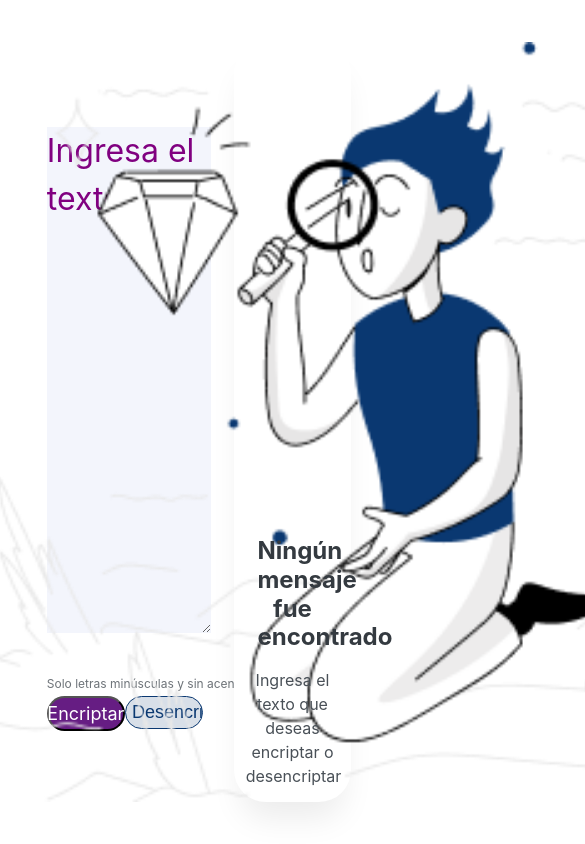
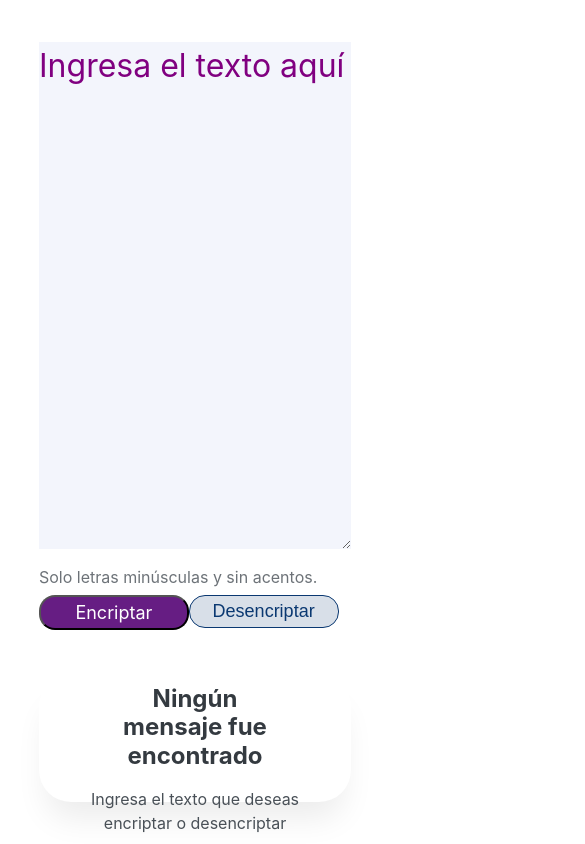
Before and after one commit to ImZhowder/EncriptadorDeTexto, a plain HTML site: page index.html in a window 390 px wide. Shown: the top 844 px of the page, 585 px wide, since content can reach past the window. Drawn offline with Linux system fonts and the light colour scheme.

Commit message:
Terminando la estructura css para empezar la js

```diff
--- a/styles.css
+++ b/styles.css
@@ -161,3 +161,68 @@
     text-align: center;
     color: #495057;
 }
+
+.encriptado img{
+    position: absolute;
+    width: 80%;
+    height: 50%;
+    top: 15%;
+}
+
+/* Responsive desing */
+
+@media (max-width: 57.5em) {
+    .container {
+        display: flex;
+        flex-direction: row;
+    }
+
+    .encriptar {
+        width: 100%;
+    }
+
+    .texto {
+        width: 80%;
+        height: 60%;
+        left: 10%;
+        top: 5%;
+    }
+
+    .terminos {
+        width: 80%;
+        left: 10%;
+        top: 67%;
+    }
+    .terminos p{
+        font-size: 16px;
+    }
+    .botones {
+        width: 80%;
+        left: 10%;
+        top: 70%;
+    }
+    .btn-encriptar, .btn-desencriptar{
+        width: 48%;
+        border-radius: 16px;
+    }
+    .btn-encriptar:hover, .btn-desencriptar:hover {
+        margin: 0.3%;
+        width: 47.5%;
+        padding: 1.8%;
+    }
+    .encriptado {
+        width: 80%;
+        height: 15%;
+        left: 10%;
+        top: 80%;
+    }
+    .mensaje-encriptado {
+        width: 100%;
+        top: 5%;
+    }
+    .encriptado img {
+        top: 0;
+        display: none;
+        visibility: hidden;
+    }
+}
```
